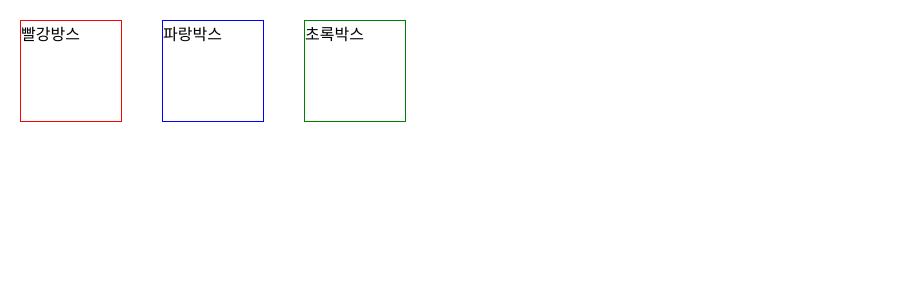
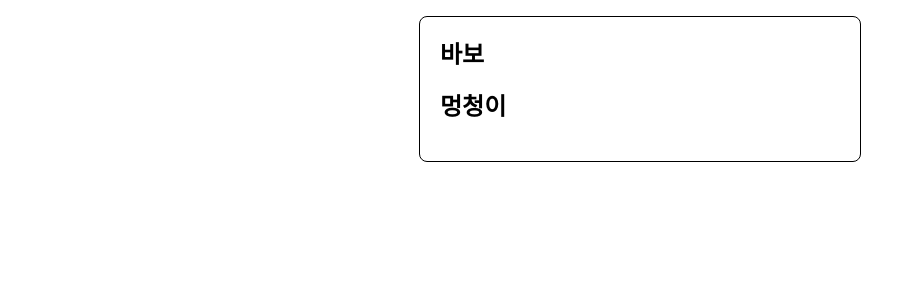
Before and after one commit to minkik715/react-start, a React (Create React App) app: page / in a window 1280 px wide. Shown: the top 300 px of the page, without its empty margins (0-904 px from the left). Built offline with nearby package versions, Linux system fonts and the light colour scheme.

Commit message:
feat: global styled

```diff
--- a/src/App.js
+++ b/src/App.js
@@ -1,6 +1,7 @@
 import React from 'react';
 import styled from "styled-components";
-
+import TestPage from "./component/TestPage";
+import GlobalStyle from "./GlobalStyle";
 const StBox = styled.div`
   width: 100px;
   height: 100px;
@@ -31,16 +32,10 @@
 
 function App(p) {
     return (
-        <StContainer>
-            {
-                boxColors.map((color) =>{
-                    return <StBox borderColor={color} >
-                        {getBoxName(color)}
-                    </StBox>
-                })
-            }
-
-        </StContainer>
+        <div>
+            <GlobalStyle/>
+            <TestPage title={"바보"} content={"멍청이"}/>
+        </div>
     );
 }
 
--- /dev/null
+++ b/src/GlobalStyle.jsx
@@ -0,0 +1,10 @@
+import {createGlobalStyle} from "styled-components";
+
+const GlobalStyle = createGlobalStyle`
+  body{
+    font-family: "Helvetica", "Arial", sans-serif;
+    line-height: 1.5;
+  }
+`
+
+export default GlobalStyle
--- /dev/null
+++ b/src/component/TestPage.jsx
@@ -0,0 +1,33 @@
+import React from 'react';
+import styled from "styled-components";
+
+function TestPage({title, content}) {
+    return (
+        <Wrapper>
+            <Title>{title}</Title>
+            <Contents>{content}</Contents>
+        </Wrapper>
+    );
+}
+
+const Title = styled.h1`
+
+  font-size: 1.5rem;
+  margin: 0;
+  margin-bottom: 8px;
+`;
+
+const Contents = styled.h1`
+  font-size: 1.5rem;
+`;
+
+const Wrapper = styled.div`
+border: 1px solid black;
+  border-radius: 8px;
+  padding: 20px;
+  margin: 16px auto;
+  max-width: 400px;
+`
+
+
+export default TestPage;
```
